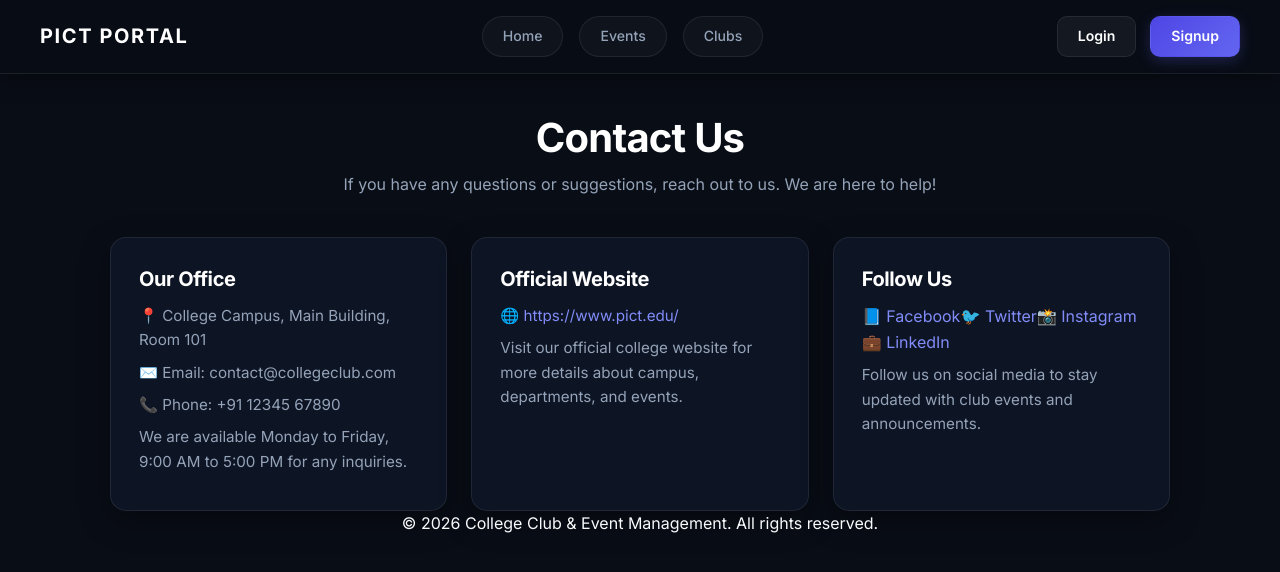
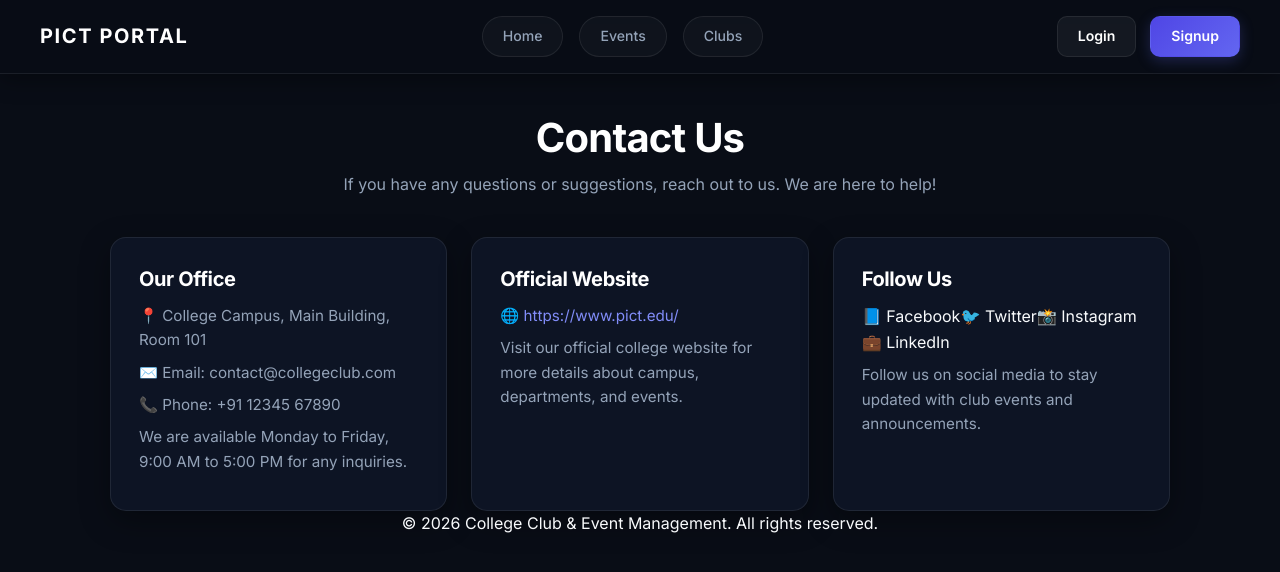
Before and after one commit to Onkar-Satale/Academic_Engagement_Portal, a React (Create React App) app in the folder frontend/: page /contact in a window 1280 px wide. Shown: the top 572 px of the page. Built offline with nearby package versions, Linux system fonts and the light colour scheme; no server answers; the HTML template or start-up script is replaced by a standard one.

Commit message:
Fix all remaining ESLint warnings in Account.js, ClubApplications.js, ClubDetails.js, Clubs.js, and Contact.js

```diff
--- a/frontend/src/pages/Account.js
+++ b/frontend/src/pages/Account.js
@@ -35,6 +35,7 @@ export default function Account() {
     } else {
       setLoading(false);
     }
+    // eslint-disable-next-line react-hooks/exhaustive-deps
   }, []);
 
   const fetchMyClubs = async () => {
--- a/frontend/src/pages/ClubApplications.js
+++ b/frontend/src/pages/ClubApplications.js
@@ -11,6 +11,7 @@ const ClubApplications = () => {
 
   useEffect(() => {
     fetchApplications();
+    // eslint-disable-next-line react-hooks/exhaustive-deps
   }, [clubId]);
 
   const fetchApplications = async () => {
--- a/frontend/src/pages/ClubDetails.js
+++ b/frontend/src/pages/ClubDetails.js
@@ -47,6 +47,7 @@ export default function ClubDetails() {
 
   useEffect(() => {
     fetchClub();
+    // eslint-disable-next-line react-hooks/exhaustive-deps
   }, [clubId]);
 
   const fetchClub = async () => {
--- a/frontend/src/pages/Clubs.js
+++ b/frontend/src/pages/Clubs.js
@@ -45,6 +45,7 @@ export default function Clubs() {
 
   useEffect(() => {
     fetchClubs();
+    // eslint-disable-next-line react-hooks/exhaustive-deps
   }, []);
 
   const addClub = async () => {
--- a/frontend/src/pages/Contact.js
+++ b/frontend/src/pages/Contact.js
@@ -32,10 +32,10 @@ const Contact = () => {
         <div className="contact-card">
           <h2>Follow Us</h2>
           <div className="social-icons">
-            <a href="#">📘 Facebook</a>
-            <a href="#">🐦 Twitter</a>
-            <a href="#">📸 Instagram</a>
-            <a href="#">💼 LinkedIn</a>
+            <span className="social-badge">📘 Facebook</span>
+            <span className="social-badge">🐦 Twitter</span>
+            <span className="social-badge">📸 Instagram</span>
+            <span className="social-badge">💼 LinkedIn</span>
           </div>
           <p>Follow us on social media to stay updated with club events and announcements.</p>
         </div>
```
